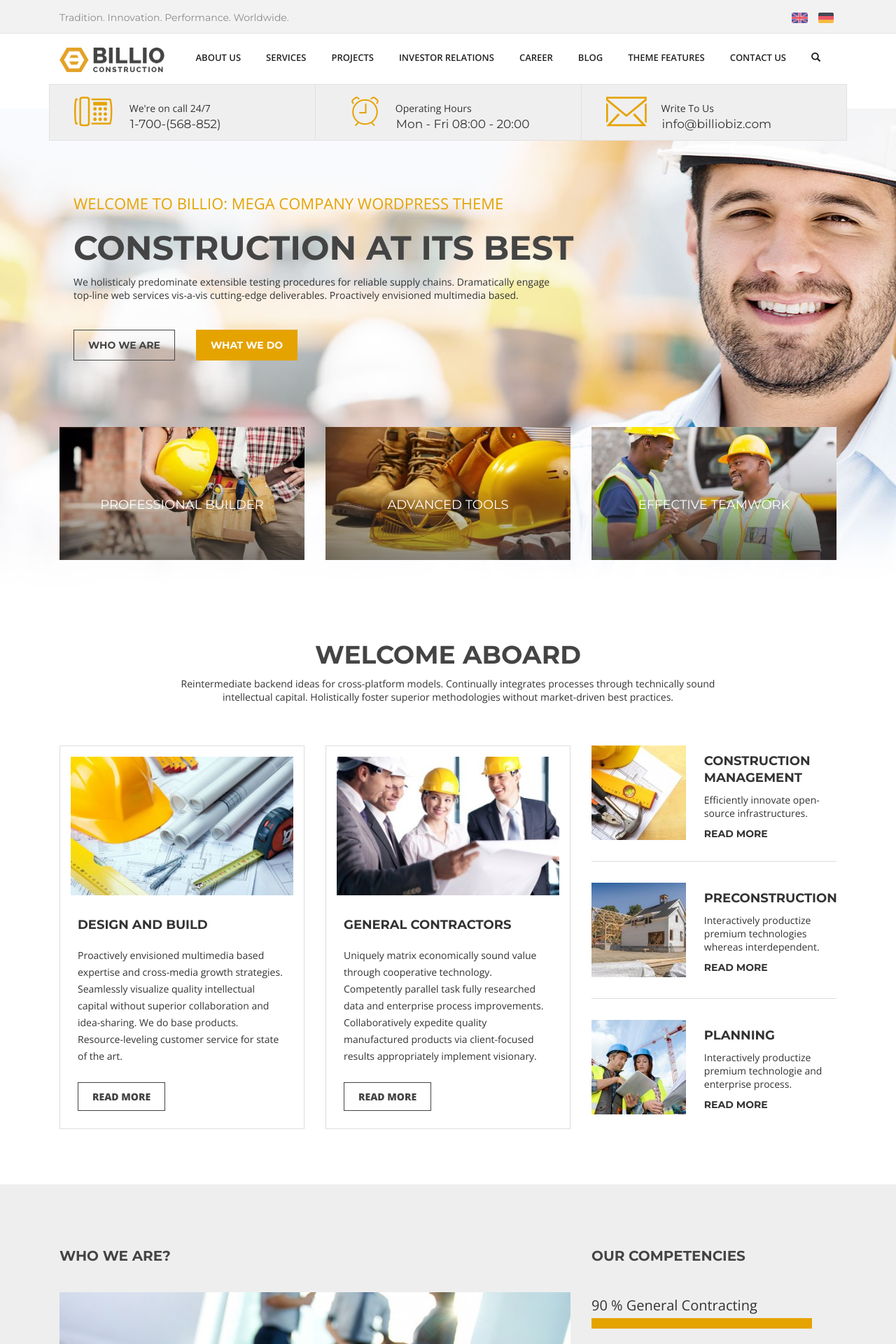
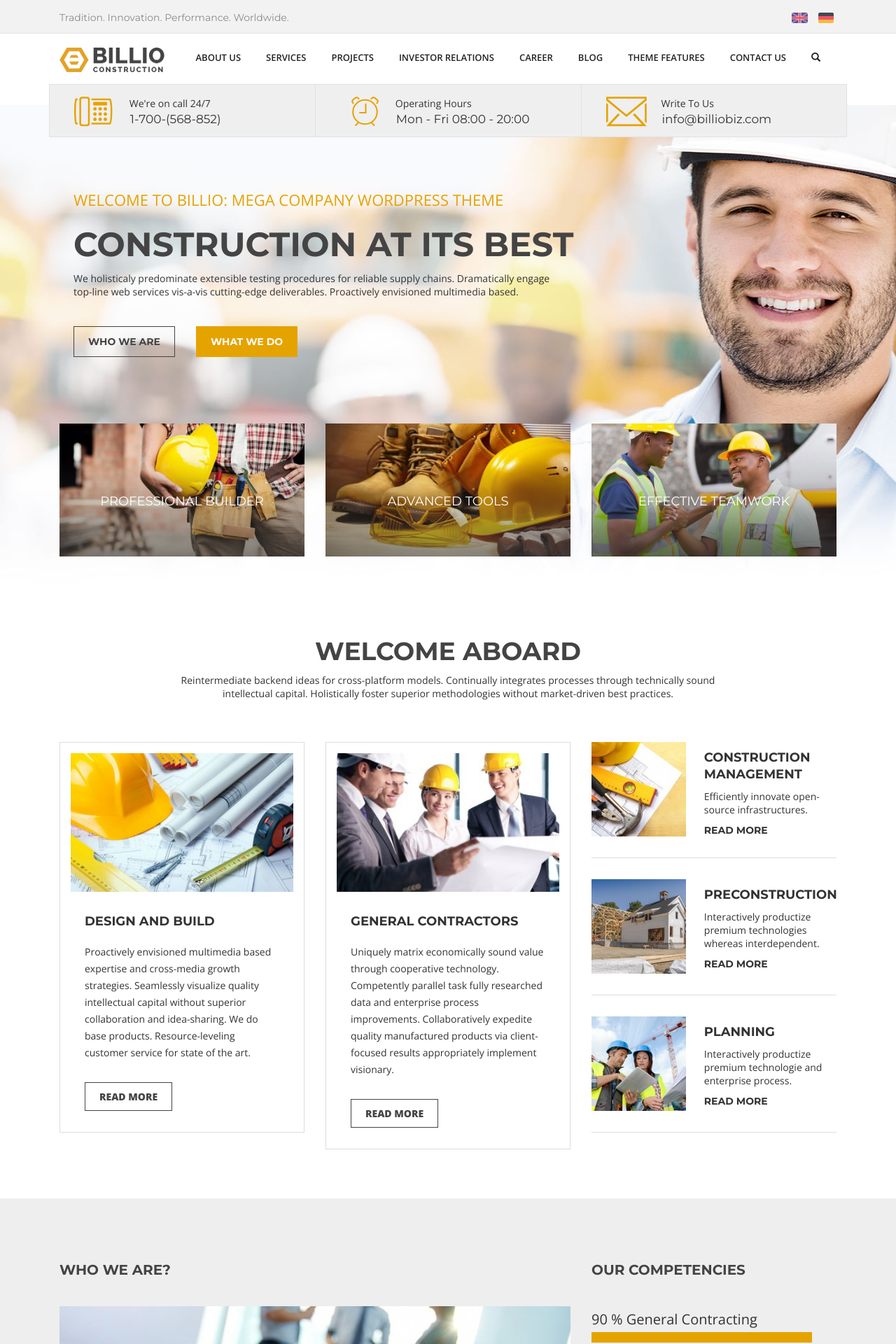
Before and after one commit to witeam/SiteRyanbackupToGit, a PHP site: the page made by Billio - Construction/index.html in a window 1280 px wide. Shown: the top 1920 px of the page at 70% size. Run offline with PHP 8.4, Linux system fonts and the light colour scheme; some libraries are stand-ins or nearby versions.

Commit message:
Billio Complete

```diff
--- a/Billio - Construction/css/base.css
+++ b/Billio - Construction/css/base.css
@@ -193,3 +193,21 @@ body {
 	color: #9f9f9f;
 	text-decoration: none;
 }
+/* Footer Area */
+#footerArea {
+	background: #333;
+	color: #999;
+}
+#footerArea .inner {
+	padding: 20px 0 !important;
+}
+#footerArea .container > div:first-child {
+	margin-top: 15px;
+}
+#footerArea .container > div:last-child > div {
+	padding: 0;
+	text-align: center;
+}
+#footerArea .container > div:last-child > div > img {
+	max-width: 100%;
+}
--- a/Billio - Construction/css/parts.css
+++ b/Billio - Construction/css/parts.css
@@ -29,7 +29,7 @@
 	margin: 0 -10px 0 0;
 }
 #pagebarArea .row > div > div:last-child p:first-child {
-	margin: 9px 0 0 4px;
+	margin: 2px 0 0 4px;
 	font: 300 14px Open Sans;
 }
 #pagebarArea .row > div > div:last-child p:last-child {
@@ -138,23 +138,23 @@
 	color: #fff;
 }
 /* Options */
-#wrap section:nth-child(5) {
+#features {
 	margin-top: -245px;
 }
-#wrap section:nth-child(5) .inner,
-#wrap section:nth-child(5) .inner .row {
+#features .inner,
+#features .inner .row {
 	padding: 0 !important;
 }
-#wrap section:nth-child(5) .row > div {
+#features .row > div {
 	position: relative;
 }
-#wrap section:nth-child(5) .row > div > div:nth-child(1) {
+#features .row > div > div:nth-child(1) {
 	position: relative;
 	padding: 5px;
 	height: 193px;
 	overflow: hidden;
 }
-#wrap section:nth-child(5) .row > div > div:nth-child(1) img {
+#features .row > div > div:nth-child(1) img {
 	position: absolute;
 	top: 0;
 	left: 0;
@@ -179,14 +179,14 @@
 	-moz-transition: all .15s ease-in-out;
 	-webkit-transition: all .15s ease-in-out;
 }
-#wrap section:nth-child(5) .row > div:hover > div:nth-child(1) > div {
+#features .row > div:hover > div:nth-child(1) > div {
 	opacity: 0.75;
 	-moz-animation: fadeInUpCus2 .2s ease-in;
 	-webkit-animation: fadeInUpCus2 .2s ease-in;
 	animation:fadeInUpCus2 .2s ease-in;
 }
-#wrap section:nth-child(5) .row > div > div:nth-child(2) h3,
-#wrap section:nth-child(5) .row > div > div:nth-child(2) a {
+#features .row > div > div:nth-child(2) h3,
+#features .row > div > div:nth-child(2) a {
 	position: absolute;
 	top: 100px;
 	left: 0;
@@ -214,54 +214,54 @@
 	text-decoration: none;
 	font-size: 12px;
 }
-#wrap section:nth-child(5) .row > div:hover > div:nth-child(2) a {
+#features .row > div:hover > div:nth-child(2) a {
 	top: 90px;
 	opacity: 1;
 	transition: all .3s ease-in-out;
 	-moz-transition: all .3s ease-in-out;
 	-webkit-transition: all .3s ease-in-out;
 }
-#wrap section:nth-child(5) .row > div > div:nth-child(2) a:hover {
+#features .row > div > div:nth-child(2) a:hover {
 	opacity: 0.9;
 }
 /* Welcome Aboard */
-#wrap section:nth-child(6) .inner .container > .row:first-child {
+#welcome .inner .container > .row:first-child {
 	margin: 20px 0;
 	text-align: center;
 }
-#wrap section:nth-child(6) .inner .container > .row:first-child p {
+#welcome .inner .container > .row:first-child p {
 	margin: 0 auto;
 	width: 70%;
 }
-#wrap section:nth-child(6) .inner .container > .row:last-child > div:nth-child(1) > div,
-#wrap section:nth-child(6) .inner .container > .row:last-child > div:nth-child(2) > div {
+#welcome .inner .container > .row:last-child > div:nth-child(1) > div,
+#welcome .inner .container > .row:last-child > div:nth-child(2) > div {
 	padding: 15px;
 	border: 1px solid #ddd;
 	overflow: hidden;
 }
-#wrap section:nth-child(6) .inner .container > .row:last-child > div:nth-child(1) > div img,
-#wrap section:nth-child(6) .inner .container > .row:last-child > div:nth-child(2) > div img {
+#welcome .inner .container > .row:last-child > div:nth-child(1) > div img,
+#welcome .inner .container > .row:last-child > div:nth-child(2) > div img {
 	margin-bottom: 20px;
 	width: 100%;
 }
-#wrap section:nth-child(6) .inner .container > .row:last-child > div:nth-child(1) > div h4,
-#wrap section:nth-child(6) .inner .container > .row:last-child > div:nth-child(2) > div h4 {
+#welcome .inner .container > .row:last-child > div:nth-child(1) > div h4,
+#welcome .inner .container > .row:last-child > div:nth-child(2) > div h4 {
 	text-transform: uppercase;
 	font: 800 18px Montserrat;
 }
-#wrap section:nth-child(6) .inner .container > .row:last-child > div:nth-child(1) > div h4,
-#wrap section:nth-child(6) .inner .container > .row:last-child > div:nth-child(1) > div p,
-#wrap section:nth-child(6) .inner .container > .row:last-child > div:nth-child(2) > div h4,
-#wrap section:nth-child(6) .inner .container > .row:last-child > div:nth-child(2) > div p {
+#welcome .inner .container > .row:last-child > div:nth-child(1) > div h4,
+#welcome .inner .container > .row:last-child > div:nth-child(1) > div p,
+#welcome .inner .container > .row:last-child > div:nth-child(2) > div h4,
+#welcome .inner .container > .row:last-child > div:nth-child(2) > div p {
 	margin: 0;
-	padding: 10px 10px;
+	padding: 10px 20px;
 	line-height: 24px;
 }
-#wrap section:nth-child(6) .inner .container > .row:last-child > div:nth-child(1) > div > a,
-#wrap section:nth-child(6) .inner .container > .row:last-child > div:nth-child(2) > div > a {
+#welcome .inner .container > .row:last-child > div:nth-child(1) > div > a,
+#welcome .inner .container > .row:last-child > div:nth-child(2) > div > a {
 	float: left;
 	display: block;
-	margin: 15px 0 10px 10px;
+	margin: 20px 0 15px 20px;
 	padding: 10px 20px;
 	border: 1px solid #444;
 	color: #444;
@@ -273,57 +273,58 @@
 	-moz-transition: all .3s ease-in-out;
 	-webkit-transition: all .3s ease-in-out;
 }
-#wrap section:nth-child(6) .inner .container > .row:last-child > div:nth-child(1) > div > a:hover,
-#wrap section:nth-child(6) .inner .container > .row:last-child > div:nth-child(2) > div > a:hover {
+#welcome .inner .container > .row:last-child > div:nth-child(1) > div > a:hover,
+#welcome .inner .container > .row:last-child > div:nth-child(2) > div > a:hover {
 	background: #444;
 	color: #fff;
 }
-#wrap section:nth-child(6) .inner .container > .row:last-child > div:nth-child(3) > div > div:first-child {
+#welcome .inner .container > .row:last-child > div:nth-child(3) > div > div:first-child {
 	padding-top: 0;
 }
-#wrap section:nth-child(6) .inner .container > .row:last-child > div:nth-child(3) > div > div {
+#welcome .inner .container > .row:last-child > div:nth-child(3) > div > div {
 	margin: 0;
 	padding: 30px 0;
 	border-bottom: 1px solid #ddd;
 }
-#wrap section:nth-child(6) .inner .container > .row:last-child > div:nth-child(3) > div > div:last-child {
-	border: none;
-}
-#wrap section:nth-child(6) .inner .container > .row:last-child > div:nth-child(3) > div > div > div:first-child {
+#welcome .inner .container > .row:last-child > div:nth-child(3) > div > div > div:first-child {
 	padding-left: 0;
 }
-#wrap section:nth-child(6) .inner .container > .row:last-child > div:nth-child(3) > div > div > div h4 {
+#welcome .inner .container > .row:last-child > div:nth-child(3) > div > div > div h4 {
 	font-size: 18px;
 	line-height: 24px;
 }
-#wrap section:nth-child(6) .inner .container > .row:last-child > div:nth-child(3) > div > div > div h4,
-#wrap section:nth-child(6) .inner .container > .row:last-child > div:nth-child(3) > div > div > div a {
+#welcome .inner .container > .row:last-child > div:nth-child(3) > div > div > div h4,
+#welcome .inner .container > .row:last-child > div:nth-child(3) > div > div > div a {
 	color: #333;
 	font-family: Montserrat;
 	font-weight: 700;
 	text-transform: uppercase;
+	text-decoration: none;
+}
+#welcome .inner .container > .row:last-child > div:nth-child(3) > div > div > div a:hover {
+	color: #e5a300;
 }
 /* Who We Are */
-#wrap section:nth-child(7) img {
+#whoWeAre img {
 	margin: 30px 0 40px 0;
 	width: 100%;
 }
-#wrap section:nth-child(7) h3 {
+#whoWeAre h3 {
 	font: 900 20px "Montserrat";
 	color: #444;
 }
-#wrap section:nth-child(7) p {
+#whoWeAre p {
 	line-height: 24px;
 }
-#wrap section:nth-child(7) .chart {
+#whoWeAre .chart {
 	margin: 30px 0 0 0;
 	font-size: 20px;
 }
-#wrap section:nth-child(7) .chart span {
+#whoWeAre .chart span {
 	float: left;
 	margin: 15px 0 0 0;
 }
-#wrap section:nth-child(7) .chart div {
+#whoWeAre .chart div {
 	clear: both;
 	float: left;
 	width: 100%;
@@ -536,66 +537,66 @@
 	-moz-transition: all .3s ease-in-out;
 	-webkit-transition: all .3s ease-in-out;
 }
-#wrap section:nth-child(12) a:hover {
+#weAreHiring a:hover {
 	background: #444;
 	color: #fff;
 }
-/* Join Billio */
-#wrap section:nth-child(13),
-#wrap section:nth-child(13) .inner {
-	padding-bottom: 0;
+/* Join */
+#join,
+#join .inner {
+	padding-bottom: 0 !important;
 }
-#wrap section:nth-child(13) h3 {
+#join h3 {
 	font: 800 32px Montserrat;
 	color: #555;
 }
-#wrap section:nth-child(13) p {
+#join p {
 	line-height: 24px;
 }
-#wrap section:nth-child(13) .inner .container .row {
+#join .inner .container .row {
 	padding-bottom: 0;
 }
-#wrap section:nth-child(13) .inner .container .row .row {
+#join .inner .container .row .row {
 	margin: 20px 0 0 0;
 }
-#wrap section:nth-child(13) .inner .container .row .row > div {
+#join .inner .container .row .row > div {
 	padding-left: 0;
 	padding-right: 30px;
 }
-#wrap section:nth-child(13) .inner .container .row .row > div h3 {
+#join .inner .container .row .row > div h3 {
 	font-size: 20px;
 }
-#wrap section:nth-child(13) .inner .container .row .row > div p {
+#join .inner .container .row .row > div p {
 	line-height: 20px;
 }
 /* Logos */
-#wrap section:nth-child(14),
-#wrap section:nth-child(14) .inner {
-	padding: 0;
+#partnersLogo,
+#partnersLogo .inner {
+	padding: 0 !important;
 }
-#wrap section:nth-child(14) .inner .row {
-	padding: 0;
+#partnersLogo .inner .row {
+	padding: 0 !important;
 }
-#wrap section:nth-child(14) .inner .row div {
+#partnersLogo .inner .row div {
 	padding: 50px 0;
 	text-align: center;
 	border-top: 1px solid #ddd;
 	border-right: 1px solid #ddd;
 	border-bottom: 1px solid #ddd;
 }
-#wrap section:nth-child(14) .inner .row div:last-child {
+#partnersLogo .inner .row div:last-child {
 	border-right: none;
 }
 /* Free Quote */
-#wrap section:nth-child(15) {
+#freeQuote {
 	text-align: center;
 	background: #fff url('../images/bg-gold.jpg') repeat fixed center center;
 	color: #fff;
 }
-#wrap section:nth-child(15) h2 {
+#freeQuote h2 {
 	color: #fff;
 }
-#wrap section:nth-child(15) a {
+#freeQuote a {
 	padding: 10px 25px;
 	border: 1px solid #fff;
 	color: #fff;
@@ -607,7 +608,7 @@
 	-moz-transition: all .3s ease-in-out;
 	-webkit-transition: all .3s ease-in-out;
 }
-#wrap section:nth-child(15) a:hover {
+#freeQuote a:hover {
 	background: #fff;
 	color: #444;
 }
--- a/Billio - Construction/index.html
+++ b/Billio - Construction/index.html
@@ -156,7 +156,7 @@
 				</div><!-- /.inner -->
 			</section><!-- /#bannerArea -->
 
-			<section>
+			<section id="features">
 				<div class="inner">
 					<div class="container">
 						<div class="row">
@@ -186,7 +186,7 @@
 				</div><!-- /.inner -->
 			</section>
 
-			<section>
+			<section id="welcome">
 				<div class="inner">
 					<div class="container">
 
```
Also changed, not shown: other parts of Billio - Construction/css/parts.css (+44 -44 lines), other parts of Billio - Construction/index.html (+18 -10 lines).
